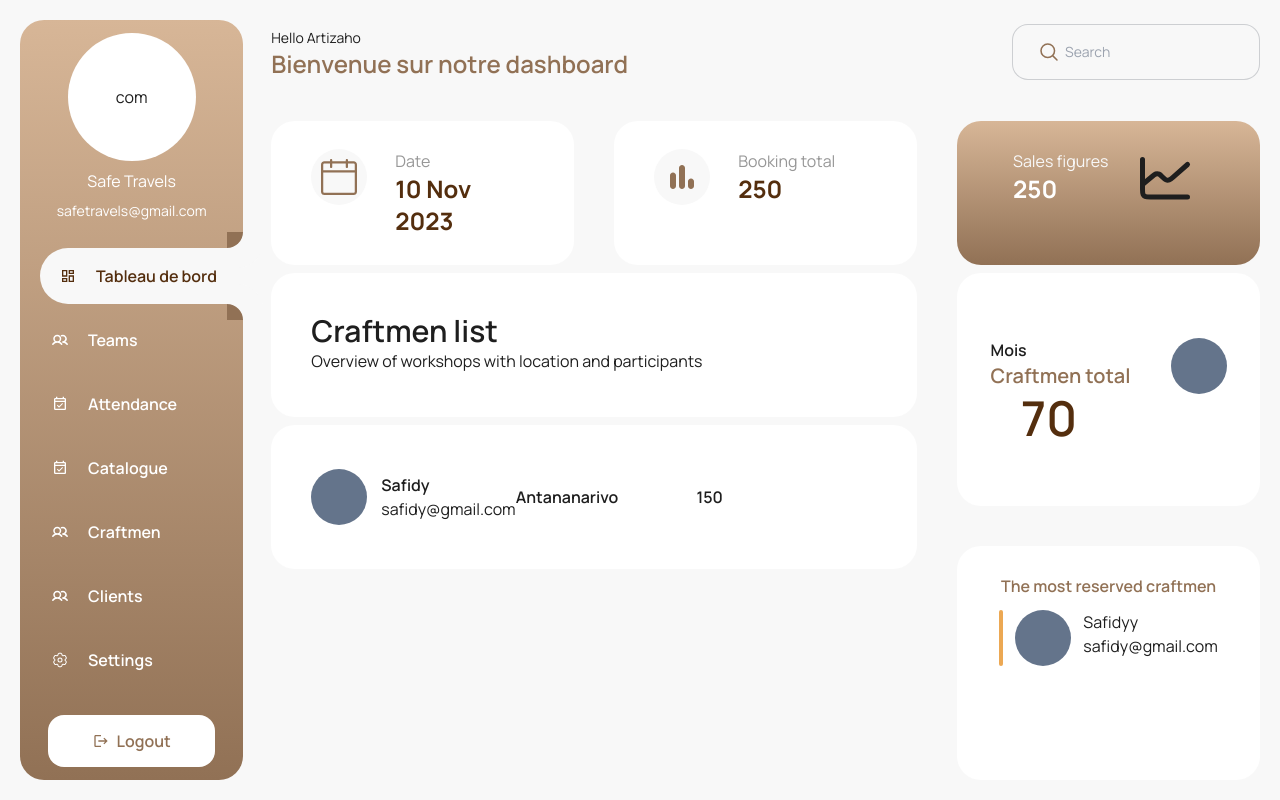
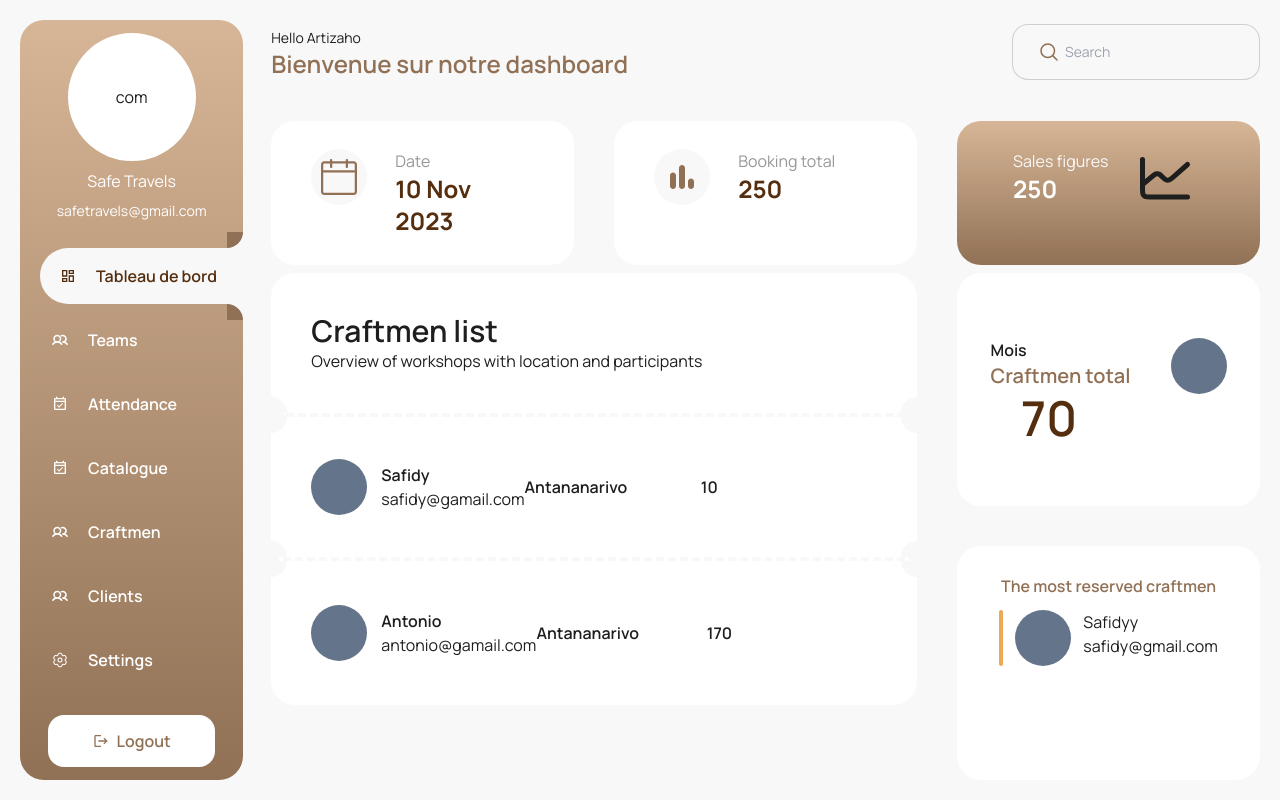
Before and after one commit to andrianina4/ARTIZAHO, a Next.js app: page /admin in a window 1280 px wide. Built offline with nearby package versions, Linux system fonts and the light colour scheme.

Commit message:
update dashboard list

```diff
--- /dev/null
+++ b/app/admin/component/adminItem.tsx
@@ -0,0 +1,30 @@
+import { ICraftman } from '@/types/ICraftman'
+import React, { Children, ReactNode } from 'react'
+
+type AdminItemProps = {
+	craftman: ICraftman
+	className: ReactNode
+	children: ReactNode
+}
+
+function AdminItem(props: AdminItemProps) {
+	const {craftman, className, children}= props
+	const {craftman_name, craftman_email,craftman_location,craftman_nbr}= craftman
+
+  return (
+    <div className={`flex flex-row  items-center  bg-white w-full h-36  p-10 ${className}`}>
+		<div className="flex flex-row  flex-1  items-center gap-3.5 ">
+			<div className="w-[56px] h-[56px] rounded-full bg-slate-500 "></div>
+				<div>
+					<p className="font-semibold">{craftman_name}</p>
+					<p>{craftman_email}</p>
+				</div>
+		</div>
+		<div className="flex flex-1 font-semibold">{ craftman_location}</div>
+		<div className="flex flex-1 font-semibold"> {craftman_nbr}</div>
+		{children}
+	</div>
+  )
+}
+
+export default AdminItem
--- a/app/admin/page.tsx
+++ b/app/admin/page.tsx
@@ -3,8 +3,14 @@ import Bloc from "./component/bloc";
 import Image from "next/image";
 import Minicard from "@/components/minicard";
 import BlocBrown from "./component/blocBrown";
+import AdminItem from "./component/adminItem";
+import { craftmen } from "@/data/temp/craftman";
+
+
+
 
 export default function Admin() {
+
 	return (
 		<div className=" flex flex-col gap-5 h-full">
 			<div className=" grid grid-cols-3 gap-10 h-1/5">
@@ -14,23 +20,34 @@ export default function Admin() {
 			</div>
 
 			<div className=" h-4/5 grid grid-cols-3 grid-rows-2 gap-10 ">
-				<div className=" flex flex-col gap-2 row-span-full col-start-1 col-end-3 ">
-					<div className=" flex flex-col gap-5 bg-white w-full h-36 rounded-3xl p-10  ">
+				<div className=" flex flex-col row-span-full col-start-1 col-end-3 ">
+					<div className=" flex flex-col gap-5 bg-white w-full h-36 rounded-3xl p-10 headerList border-b-4 border-b-white-40% border-dashed  ">
 						<div>
 							<p className="text-3xl font-semibold ">Craftmen list</p>
 							<p>Overview of workshops with location and participants</p>
 						</div>
 					</div>
-					<div className="flex flex-row  items-center  bg-white w-full h-36 rounded-3xl p-10   ">
-						<div className="flex flex-row  flex-1  items-center gap-3.5 ">
-							<div className="w-[56px] h-[56px] rounded-full bg-slate-500 "></div>
-							<div>
-								<p className="font-semibold">Safidy</p>
-								<p>safidy@gmail.com</p>
-							</div>
-						</div>
-						<div className="flex flex-1 font-semibold">Antananarivo</div>
-						<div className="flex flex-1 font-semibold"> 150</div>
+					<div >
+					{
+						craftmen.map((craftman, index)=>(
+
+
+								<AdminItem key={index} craftman={craftman} className={`relative ${index===craftmen.length-1 ? "rounded-b-3xl":"border-b-4 border-b-white-40% border-dashed"} `}>
+									<div className="div1">
+										<div className=" absolute top-0 left-0 w-4 h-4 bg-white-40% rounded-[0_0_20px_0] z-10" ></div>
+										<div className=" absolute top-0 right-0 w-4 h-4 bg-white-40% rounded-[0_0_0_20px]"></div>
+									</div>
+									{index !== craftmen.length - 1 && (
+										<div className="div2">
+											<div className="absolute bottom-0 left-0 w-4 h-4 bg-white-40% rounded-[0_20px_0_0]"></div>
+											<div className="absolute bottom-0 right-0 w-4 h-4 bg-white-40% rounded-[20px_0_0_0]"></div>
+										</div>
+									)}
+								</AdminItem>
+
+
+						))
+					}
 					</div>
 				</div>
 				<div className="flex flex-col bg-white rounded-3xl justify-center ">
--- a/app/admin/settings/Content/team.tsx
+++ b/app/admin/settings/Content/team.tsx
@@ -6,7 +6,7 @@ import Input from '@/components/input'
 import Button from '@/components/button'
 import { Check } from '@/constants/link/icons'
 import {useForm} from "react-hook-form"
-import {FormSettingsData} from "../../../seetings/settingsSchema"
+import {FormSettingsData} from "../../../schema/settingsSchema"
 
 type Props = {}
 
--- a/app/globals.css
+++ b/app/globals.css
@@ -18,6 +18,8 @@
 @tailwind utilities;
 
 @layer components{
+
+  /* For sidebar */
   .active {
     @apply  text-brown-80% relative flex flex-row bg-white-40% h-14 items-center ml-5 pl-5 rounded-l-full before:absolute before:content-['']
      before:w-4 before:h-4 before:bg-brown  before:right-0 before:-top-4 before:rounded-[0_0_20px_0] before:shadow-[10px_10px_0_10px_rgba(248,248,248,1)] after:absolute after:content-['']
@@ -26,6 +28,14 @@
   }
   .noactive{
     @apply text-white flex flex-row items-center h-14 ml-3
+  }
+
+  /* For admin header list */
+
+  .headerList{
+    @apply relative before:content-[''] before:absolute before:bg-white-40% before:h-4 before:w-4 before:rounded-[0_20px_0_0] before:bottom-0 before:left-0
+     after:absolute after:content-[''] after:bg-white-40% after:h-4 after:w-4 after:bottom-0 after:right-0 after:rounded-[20px_0_0_0]
+
   }
 }
 
--- /dev/null
+++ b/data/temp/craftman.ts
@@ -0,0 +1,24 @@
+import { ICraftman } from "@/types/ICraftman";
+
+const craftmen: Array<ICraftman>=[
+    {
+		craftman_name:"Safidy",
+		craftman_email:"safidy@gamail.com",
+		craftman_location:"Antananarivo",
+		craftman_nbr: 10
+	},
+	{
+		craftman_name:"Antonio",
+		craftman_email:"antonio@gamail.com",
+		craftman_location:"Antananarivo",
+		craftman_nbr: 170
+	},
+	// {
+	// 	craftman_name:"Cynthia",
+	// 	craftman_email:"cynthia@gamail.com",
+	// 	craftman_location:"Antananarivo",
+	// 	craftman_nbr: 150
+	// },
+]
+
+export {craftmen}
--- /dev/null
+++ b/types/ICraftman.ts
@@ -0,0 +1,7 @@
+export type ICraftman={
+
+    craftman_name: string,
+    craftman_email:string,
+    craftman_location: string,
+    craftman_nbr: number
+}
```
Also changed, not shown: app/schema/settingsSchema.ts (renamed from app/seetings/settingsSchema.ts).
